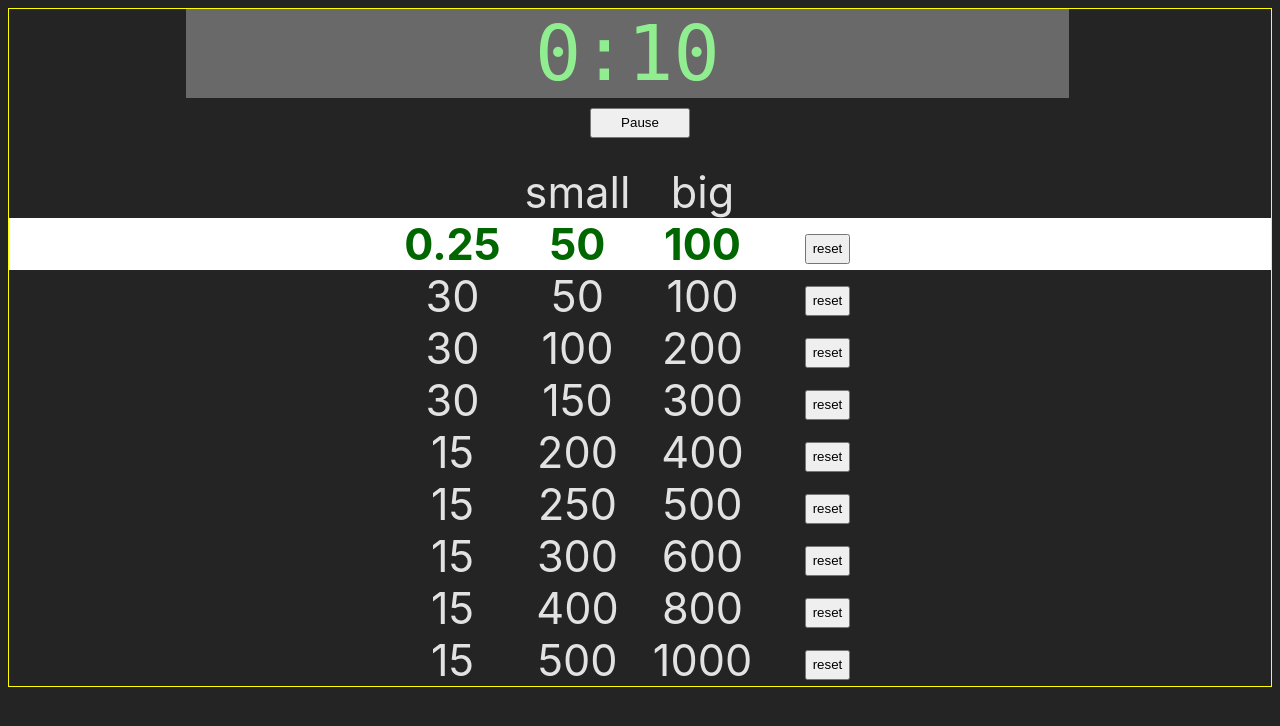
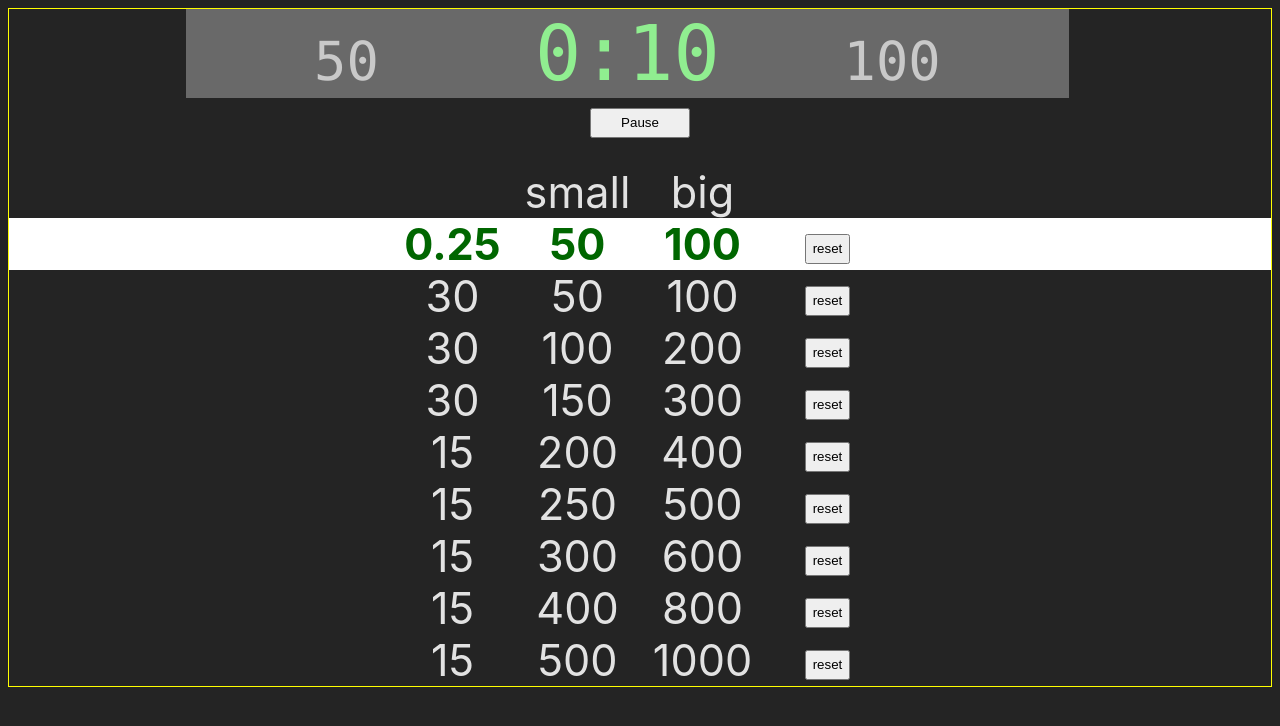
Before and after one commit to markhaskamp/blind-schedule, a Vue app in the folder blind-schedule/: page / in a window 1280 px wide. Shown: the top 726 px of the page. Built offline with nearby package versions, Linux system fonts and the light colour scheme.

Commit message:
display blinds values

```diff
--- a/blind-schedule/src/components/BlindSchedule.vue
+++ b/blind-schedule/src/components/BlindSchedule.vue
@@ -119,7 +119,9 @@ export default {
     handleResetClick(n) {
       this.currentStep = n
       this.startSeconds = Math.floor(Date.now() / 1000)
-      bankedElapsedSeconds = []
+      this.bankedElapsedSeconds = []
+      this.smallBlind = this.blindSchedule[this.currentStep]['smallBlind']
+      this.bigBlind = this.blindSchedule[this.currentStep]['bigBlind']
     }
 
   }
@@ -131,7 +133,9 @@ export default {
   <div>
     <div class="timerLeft">&nbsp;</div>
     <div class="timer">
+      <span id="smallBlind">{{ this.blindSchedule[currentStep]['smallBlind'] }}</span>
       <span :class="{ warningNone: isAcknowledged, warning1: isWarning1, warning2: isWarning2, warning3: isWarning3, warning4: isWarning4 }">{{ countDownValue }}</span>
+      <span id="bigBlind">{{ this.blindSchedule[currentStep]['bigBlind'] }}</span>
     </div>
     <div class="timerRight">
       <button v-if="!isAcknowledged" @click="handleAckClick">Ack</button>
@@ -159,6 +163,20 @@ export default {
 </template>
 
 <style scoped>
+#smallBlind {
+  width: 25%;
+  display: inline-block;
+  text-align: left;
+  font-size: 0.70em;
+  color: #c9c9c9;
+}
+#bigBlind {
+  width: 25%;
+  display: inline-block;
+  text-align: right;
+  font-size: 0.70em;
+  color: #c9c9c9;
+}
 .timerLeft {
   width: 14%;
   float: left;
```
